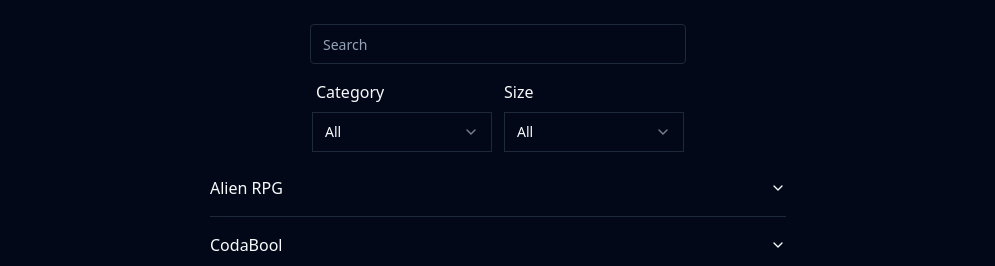
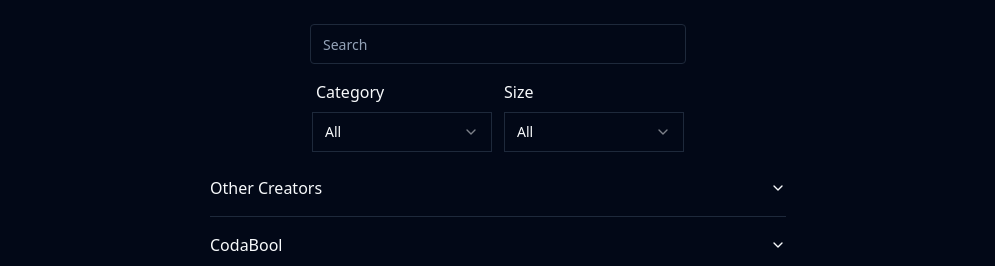
Before and after one commit to CodaBool/maps.codabool.com, a Next.js app: page / in a window 1280 px wide. Shown: the top 266 px of the page, without its empty margins (142-1137 px from the left). Built offline with nearby package versions, Linux system fonts and the light colour scheme.

Commit message:
Update page.js

```diff
--- a/app/page.js
+++ b/app/page.js
@@ -112,9 +112,11 @@
         <div className="container mx-auto  sm:w-[50%] w-full">
           <Accordion type="single" collapsible>
             <AccordionItem value="item-1">
-              <AccordionTrigger>Alien RPG</AccordionTrigger>
+              <AccordionTrigger>Other Creators</AccordionTrigger>
               <AccordionContent>
-                <p className="text-center text-ring">Other Creators</p>
+                    <div className="text-center text-sm text-gray-400 italic mb-4">
+                        "Talk is cheap. Show me the code." ― Linus
+                      </div>
                 <ul className="leading-10 text-center">
                         <li><a href="https://watabou.github.io/" target="_blank" rel="noopener noreferrer">watabou</a> (variety)</li>
                         <li><a href="https://azgaar.github.io" target="_blank" rel="noopener noreferrer">azgaar</a> (map)</li>
```
